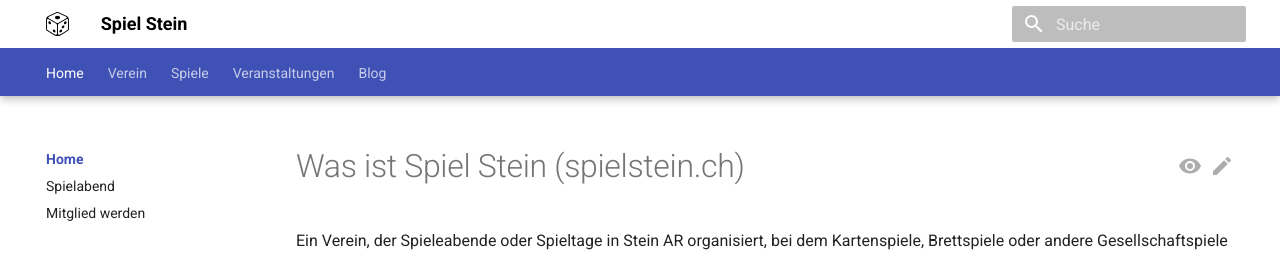
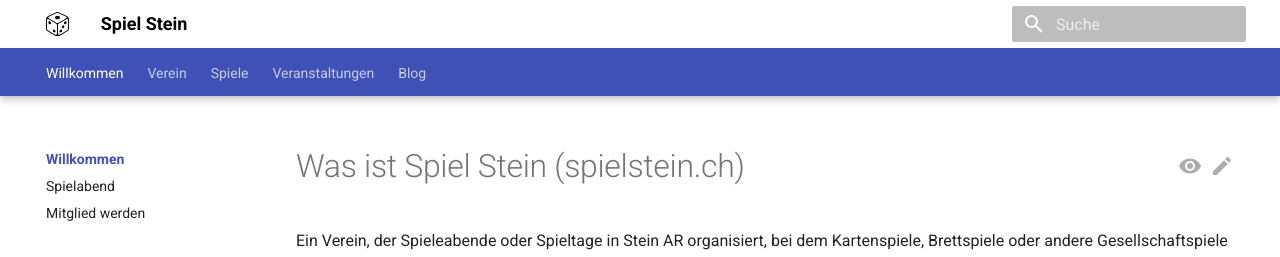
Before and after one commit to spielsteinar/spielstein.ch, an MkDocs documentation site: the page built from docs/index.md, in a window 1280 px wide. Shown: the top 257 px of the page. Built offline with MkDocs 1.6.1 and Material for MkDocs 9.7.7, drawn with Linux system fonts in a browser that asks for light colours; some of the changed lines change nothing that is shown.

Commit message:
Update navigation in mkdocs.yml

```diff
--- a/mkdocs.yml
+++ b/mkdocs.yml
@@ -45,7 +45,7 @@ plugins:
   - git-authors
 
 nav:
-  - Home:
+  - Willkommen:
     - index.md
     - Spielabend: events/spielabend.md
     - Mitglied werden: club/mitglied-werden.md
```
